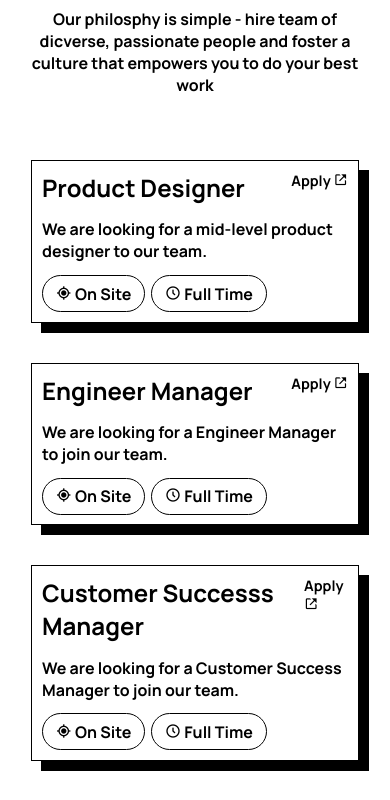
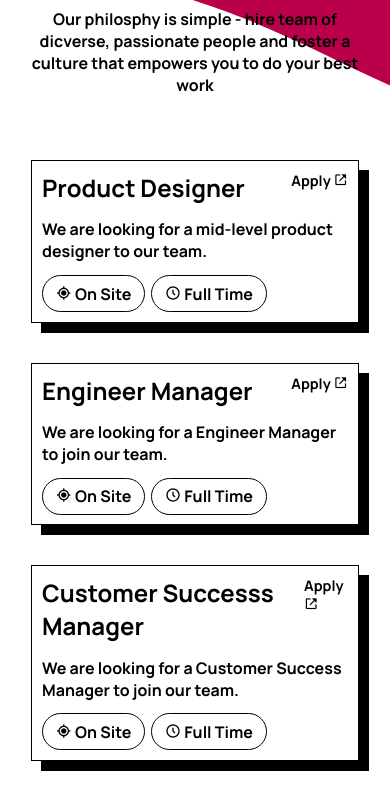
Before and after one commit to thedeepakmaurya/sgwebcareerpage, a plain HTML site: page index.html in a window 390 px wide. Shown: the part 307-1107 px from the top of the page. Drawn offline with nearby package versions, Linux system fonts and the light colour scheme.

Commit message:
bg update mobile view

```diff
--- a/main.css
+++ b/main.css
@@ -91,6 +91,9 @@ a {
 
     #main{
         padding: 8%;
+        background: url("./assets/img/blob-mobile.svg");
+        background-repeat: no-repeat;
+        background-size:contain ;
     }
 
     .career-head {
```
Also changed, not shown: assets/img/blob-mobile.svg (added), assets/img/blob-mobile1.svg (added).
